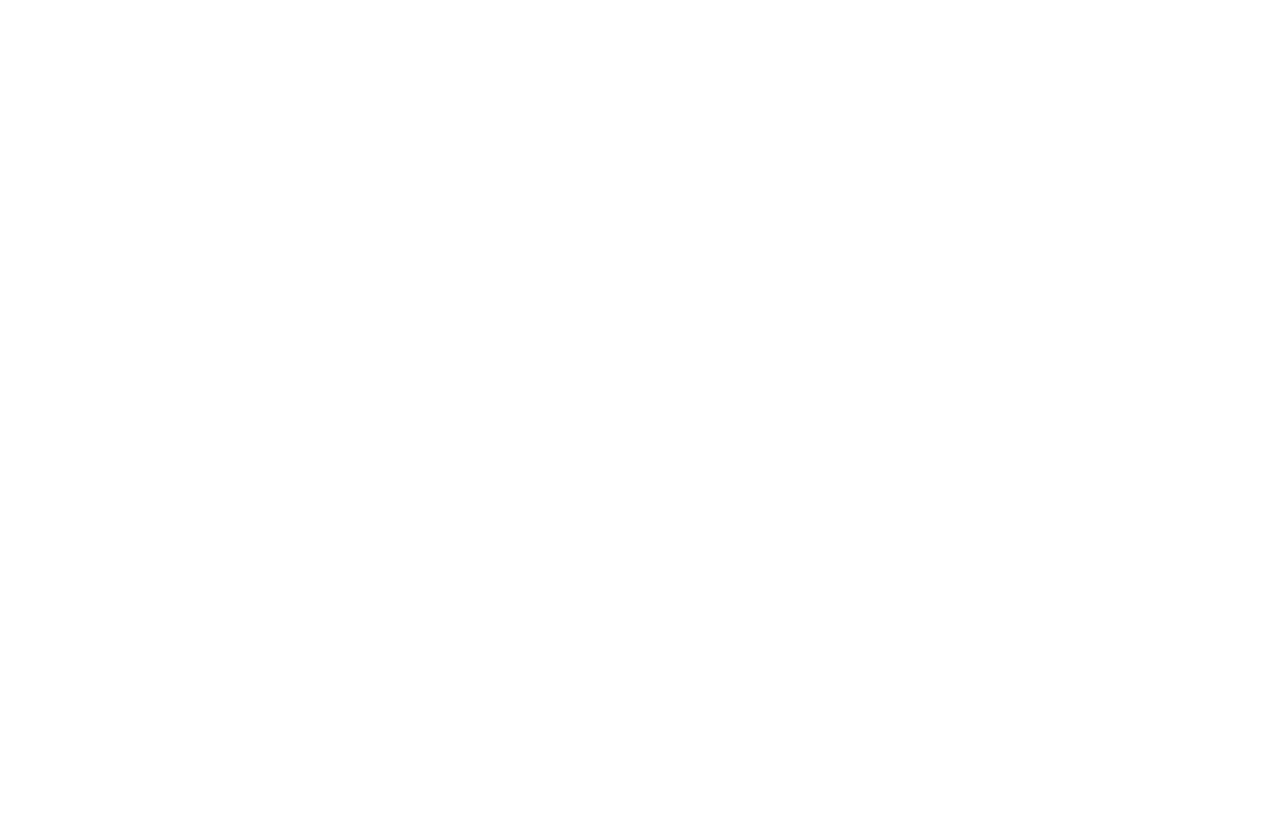
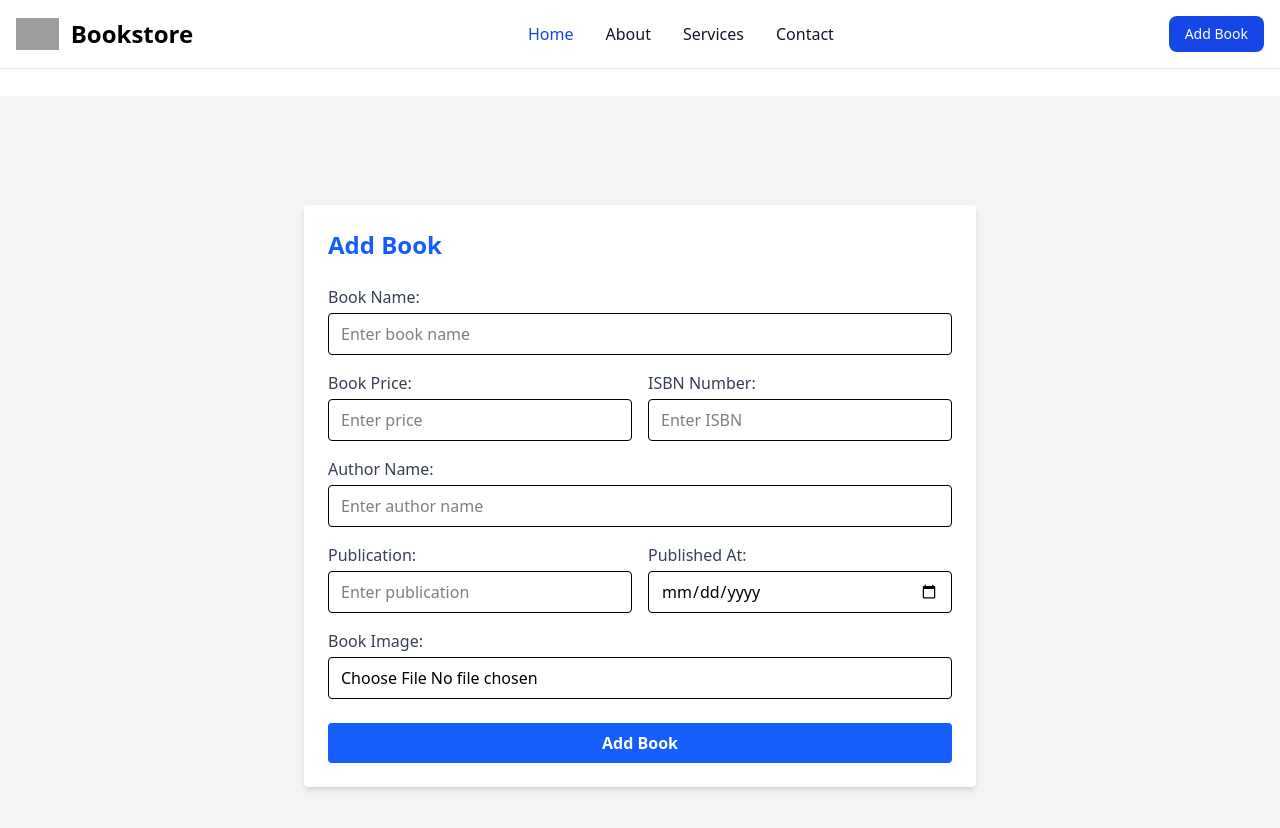
Before and after one commit to shreyaNeupane/Mern2.0_LMSReact, a React (Vite) app: page /addBook in a window 1280 px wide. Before the commit this address had no page. Shown: the top 828 px of the page. Before the commit the page ends 800 px from the top, so only its background shows below. Built offline with nearby package versions, Linux system fonts and the light colour scheme; grey boxes are pictures that could not be loaded.

Commit message:
learn about add , delete in frontend

```diff
--- a/src/App.jsx
+++ b/src/App.jsx
@@ -2,15 +2,17 @@
 import { BrowserRouter , Routes , Route } from "react-router-dom";
 import Home from "./pages/home/Home";
 import SingleBook from './pages/singleBook/SingleBook';
+import AddBook from "./pages/addBook/AddBook";
 
 const App = () => {
   return (
-   <BrowserRouter>
-   <Routes>
-<Route path="/" element={<Home/>}/>
-<Route path="/book/:id" element={<SingleBook/>} />
-   </Routes>
-   </BrowserRouter>
+    <BrowserRouter>
+      <Routes>
+        <Route path="/" element={<Home />} />
+        <Route path="/book/:id" element={<SingleBook />} />
+        <Route path="/addBook" element={<AddBook />} />
+      </Routes>
+    </BrowserRouter>
   );
 };
 
--- a/src/pages/addBook/AddBook.jsx
+++ b/src/pages/addBook/AddBook.jsx
@@ -0,0 +1,187 @@
+import React, { useState } from "react";
+import Navbar from "../components/Navbar";
+import { useNavigate } from "react-router-dom";
+import axios from "axios";
+
+const AddBook = () => {
+  // const [bookName , setBookName] = useState('')
+  // const [bookPrice, setBookPrice] = useState('')
+  // const [isbnNumber,setIsbnNumber]=useState(null);
+  // const [authorName, setAuthorName] = useState("");
+  // const [publishedAt, setPublishedAt] = useState("");
+  // const [publication, setPublication] = useState("");
+  // const [image, setImage] = useState(null);
+
+  const navigate = useNavigate();
+  const [data, setData] = useState({
+    bookName: "",
+    bookPrice: "",
+    isbnNumber: "",
+    authorName: "",
+    publishedAt: "",
+    publication: "",
+  });
+
+  const [image, setImage] = useState(null);
+
+  const handleChange = (e) => {
+    const { name, value } = e.target;
+    setData({
+      ...data,
+      [name]: value,
+    });
+  };
+
+  const handleSubmit = async (e) => {
+    e.preventDefault();
+    const formData = new FormData();
+
+    Object.entries(data).forEach(([key, value]) => {
+      formData.append(key, value);
+    });
+    formData.append("image", image);
+
+    const response = await axios.post("http://localhost:3000/book" ,formData);
+    if (response.status === 201) {
+      navigate("/");
+    } else {
+      alert("Something went wrong");
+    }
+  };
+
+  return (
+    <>
+      <Navbar />
+      <div className="mt-24 flex items-center justify-center min-h-screen bg-gray-100">
+        <div className="bg-white p-6 rounded shadow-md w-full max-w-2xl">
+          <h2 className="text-2xl font-semibold text-blue-600 mb-6">
+            Add Book
+          </h2>
+
+          <form onSubmit={handleSubmit}>
+            <div className="mb-4">
+              <label htmlFor="bookName" className="block text-gray-700 mb-1">
+                Book Name:
+              </label>
+              <input
+                type="text"
+                id="bookName"
+                name="bookName"
+                className="w-full px-3 py-2 border rounded focus:outline-none focus:ring-2 focus:ring-blue-500"
+                placeholder="Enter book name"
+                onChange={handleChange}
+              />
+            </div>
+
+            {/* Two-column row: Book Price & ISBN */}
+            <div className="mb-4 grid grid-cols-1 sm:grid-cols-2 gap-4">
+              <div>
+                <label htmlFor="bookPrice" className="block text-gray-700 mb-1">
+                  Book Price:
+                </label>
+                <input
+                  type="number"
+                  id="bookPrice"
+                  name="bookPrice"
+                  className="w-full px-3 py-2 border rounded focus:outline-none focus:ring-2 focus:ring-blue-500"
+                  placeholder="Enter price"
+                  onChange={handleChange}
+                />
+              </div>
+
+              <div>
+                <label
+                  htmlFor="isbnNumber"
+                  className="block text-gray-700 mb-1"
+                >
+                  ISBN Number:
+                </label>
+                <input
+                  type="number"
+                  id="isbnNumber"
+                  name="isbnNumber"
+                  className="w-full px-3 py-2 border rounded focus:outline-none focus:ring-2 focus:ring-blue-500"
+                  placeholder="Enter ISBN"
+                  onChange={handleChange}
+                />
+              </div>
+            </div>
+
+            <div className="mb-4">
+              <label htmlFor="authorName" className="block text-gray-700 mb-1">
+                Author Name:
+              </label>
+              <input
+                type="text"
+                id="authorName"
+                name="authorName"
+                className="w-full px-3 py-2 border rounded focus:outline-none focus:ring-2 focus:ring-blue-500"
+                placeholder="Enter author name"
+                onChange={handleChange}
+              />
+            </div>
+
+            {/* Two-column row: Publication & Published At */}
+            <div className="mb-4 grid grid-cols-1 sm:grid-cols-2 gap-4">
+              <div>
+                <label
+                  htmlFor="publication"
+                  className="block text-gray-700 mb-1"
+                >
+                  Publication:
+                </label>
+                <input
+                  type="text"
+                  id="publication"
+                  name="publication"
+                  className="w-full px-3 py-2 border rounded focus:outline-none focus:ring-2 focus:ring-blue-500"
+                  placeholder="Enter publication"
+                  onChange={handleChange}
+                />
+              </div>
+
+              <div>
+                <label
+                  htmlFor="publishedAt"
+                  className="block text-gray-700 mb-1"
+                >
+                  Published At:
+                </label>
+                <input
+                  type="date"
+                  id="publishedAt"
+                  name="publishedAt"
+                  className="w-full px-3 py-2 border rounded focus:outline-none focus:ring-2 focus:ring-blue-500"
+                  onChange={handleChange}
+                />
+              </div>
+            </div>
+
+            <div className="mb-6">
+              <label htmlFor="image" className="block text-gray-700 mb-1">
+                Book Image:
+              </label>
+              <input
+                type="file"
+                id="image"
+                name="image"
+                // file is stored in array because it is single and only store once at zero index
+                onChange={(e) => setImage(e.target.files[0])}
+                className="w-full px-3 py-2 border border-black rounded focus:outline-none focus:ring-2 focus:ring-blue-500"
+              />
+            </div>
+
+            <button
+              type="submit"
+              className="w-full bg-blue-600 hover:bg-blue-700 text-white font-semibold py-2 rounded"
+            >
+              Add Book
+            </button>
+          </form>
+        </div>
+      </div>
+    </>
+  );
+};
+
+export default AddBook;
--- a/src/pages/components/Navbar.jsx
+++ b/src/pages/components/Navbar.jsx
@@ -1,4 +1,5 @@
 import React from "react";
+import { Link } from "react-router-dom";
 
 const Navbar = () => {
   return (
@@ -19,12 +20,14 @@
             </span>
           </a>
           <div className="flex md:order-2 space-x-3 md:space-x-0 rtl:space-x-reverse">
+            <Link to="/addBook">
               <button
                 type="button"
                 className="text-white bg-blue-700 hover:bg-blue-800 focus:ring-4 focus:outline-none focus:ring-blue-300 font-medium rounded-lg text-sm px-4 py-2 text-center dark:bg-blue-600 dark:hover:bg-blue-700 dark:focus:ring-blue-800"
               >
                 Add Book
               </button>
+            </Link>
             <button
               data-collapse-toggle="navbar-sticky"
               type="button"
--- a/src/pages/singleBook/SingleBook.jsx
+++ b/src/pages/singleBook/SingleBook.jsx
@@ -1,9 +1,10 @@
 import React, { useEffect, useState } from "react";
 import Navbar from "../components/Navbar";
-import { useParams } from "react-router-dom";
+import { useNavigate, useParams } from "react-router-dom";
 import axios from "axios";
 
 const SingleBook = () => {
+  const navigate = useNavigate();
   const {id} = useParams()
   const [book , setBook] = useState({})
   console.log(id)
@@ -16,6 +17,17 @@
   useEffect(()=>{
     fetchBook()
   },[])
+
+  const DeleteBook = async () =>{
+    const response = await axios.delete(`http://localhost:3000/book/${id}`)
+    if(response.status === 200){
+       navigate("/");
+    } else {
+      alert("Something went wrong");
+
+    }
+  }
+
 
   return (
     <>
@@ -37,10 +49,10 @@
           <p class="text-gray-700 text-base">{book.publishedAt}</p>
           <p class="text-gray-700 text-base">{book.isbnNumber}</p>
           <button
-            type="button"
+            type="button" onClick={DeleteBook}
             class="focus:outline-none text-white bg-purple-700 hover:bg-purple-800 focus:ring-4 focus:ring-purple-300 font-medium rounded-lg text-sm px-5 py-2.5 mb-2 dark:bg-purple-600 dark:hover:bg-purple-700 dark:focus:ring-purple-900"
           >
-            {/* <Link to={`book/${book._id}`}>See More</Link> */}
+            Delete
           </button>
         </div>
       </div>
```
Lines whose indentation alone changed are shown as unchanged.
